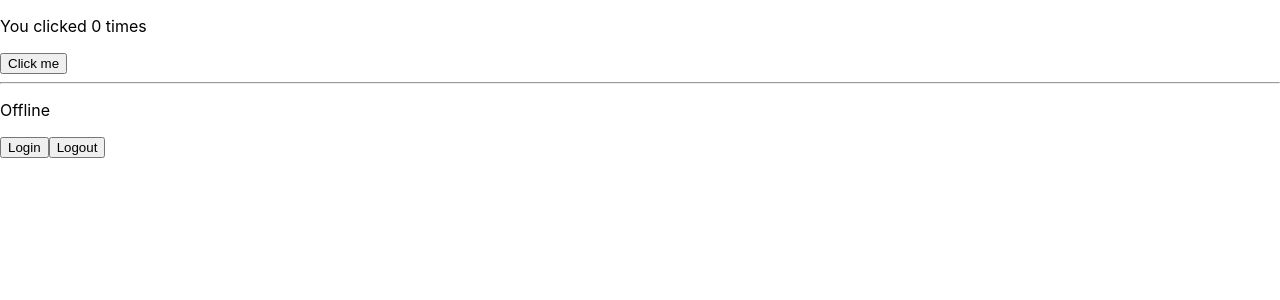
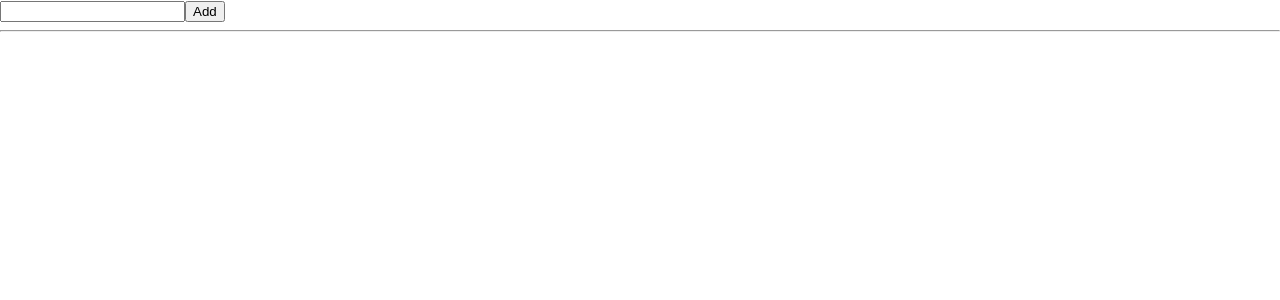
Before and after one commit to fukuchiharuki/study, a React (Create React App) app: page / in a window 1280 px wide. Shown: the top 300 px of the page. Built offline with nearby package versions, Linux system fonts and the light colour scheme.

Commit message:
feat: カスタムフックを利用する

```diff
--- a/src/App.tsx
+++ b/src/App.tsx
@@ -1,8 +1,8 @@
 import React from 'react';
-import Example from './Example';
+import TodoList from './TodoList';
 
 function App() {
-  return <Example />;
+  return <TodoList />;
 }
 
 export default App;
--- /dev/null
+++ b/src/TodoList.tsx
@@ -0,0 +1,42 @@
+import React, { Fragment, useState } from 'react';
+import useTodoReducer, { TodoItem, doTodo, addTodo, removeTodo } from './useTodoReducer';
+
+function TodoList() {
+  const [todoList, dispatch] = useTodoReducer();
+
+  return (
+    <div>
+      <Adder />
+      <hr />
+      {todoList.map(it =>
+        <Fragment key={it.id}>
+          <Item item={it} />
+        </Fragment>
+      )}
+    </div>
+  );
+
+  function Adder() {
+    const [text, setText] = useState("");
+    return (
+      <div>
+        <input type="text" value={text} onChange={e => setText(e.target.value)} />
+        <button onClick={() => { dispatch(addTodo(text)); setText("") }}>Add</button>
+      </div>
+    );
+  }
+
+  function Item(props: { item: TodoItem }) {
+    const { item: it } = props;
+    const textDecoration = it.done ? "line-through" : "none";
+    const cursor = "pointer";
+    return (
+      <div>
+        <span onClick={() => dispatch(doTodo(it.id))} style={{ textDecoration, cursor }}>{it.text}</span>
+        <span onClick={() => dispatch(removeTodo(it.id))} role="img" aria-label="trash" style={{ cursor }}>🚮</span>
+      </div>
+    );
+  }
+}
+
+export default TodoList;
```
